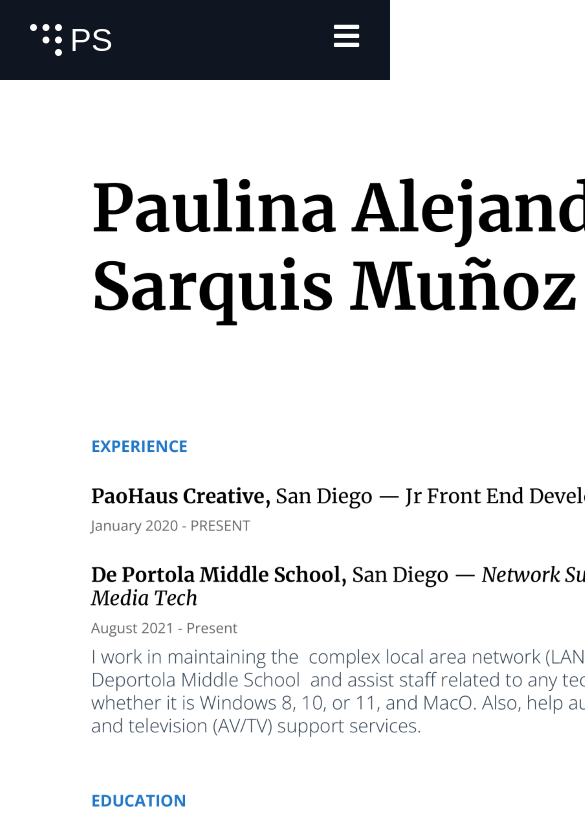
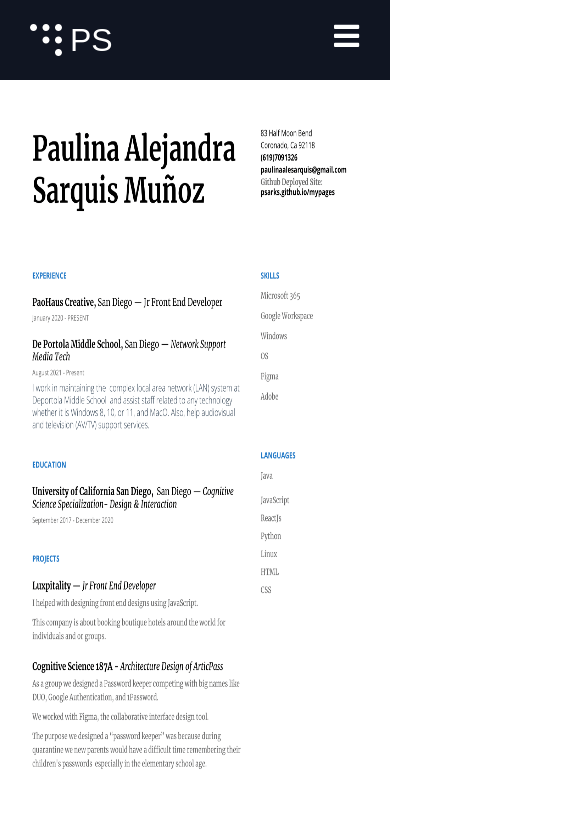
Before and after one commit to psarks/my.pages, a React (Create React App) app: page /cv in a window 390 px wide. Shown: the top 839 px of the page, 585 px wide, since content can reach past the window. Built offline with nearby package versions, Linux system fonts and the light colour scheme; a web font is replaced by a local one.

Commit message:
cv responsive

```diff
--- a/package.json
+++ b/package.json
@@ -47,7 +47,8 @@
     "development": [
       "last 1 chrome version",
       "last 1 firefox version",
-      "last 1 safari version"
+      "last 1 safari version",
+      "last 1 explorer version"
     ]
   },
   "devDependencies": {
--- a/src/pages/cvpage/CV.js
+++ b/src/pages/cvpage/CV.js
@@ -7,7 +7,7 @@ const CV = () => {
     <>
       <div className="resume">
         <ScrollToTop />
-        <img style={{ overflow: "hidden" }} src={Resume} alt="Resume" />
+        <img src={Resume} alt="Resume" />
       </div>
     </>
   );
--- a/src/pages/cvpage/cv_elements.css
+++ b/src/pages/cvpage/cv_elements.css
@@ -1,3 +1,12 @@
-.div >img{
-    size-adjust: 100px;
+img{
+    width:80%;
+
+    @media screen and (max-width: 960px){
+        display: flex;
+        flex-direction: column;
+        width: 100%;
+        height: 90vh;
+        position: absolute;
+        top: 80px;
+    }
 }
```
Also changed, not shown: 1 other file (tests, documents, lock files or other folders).
